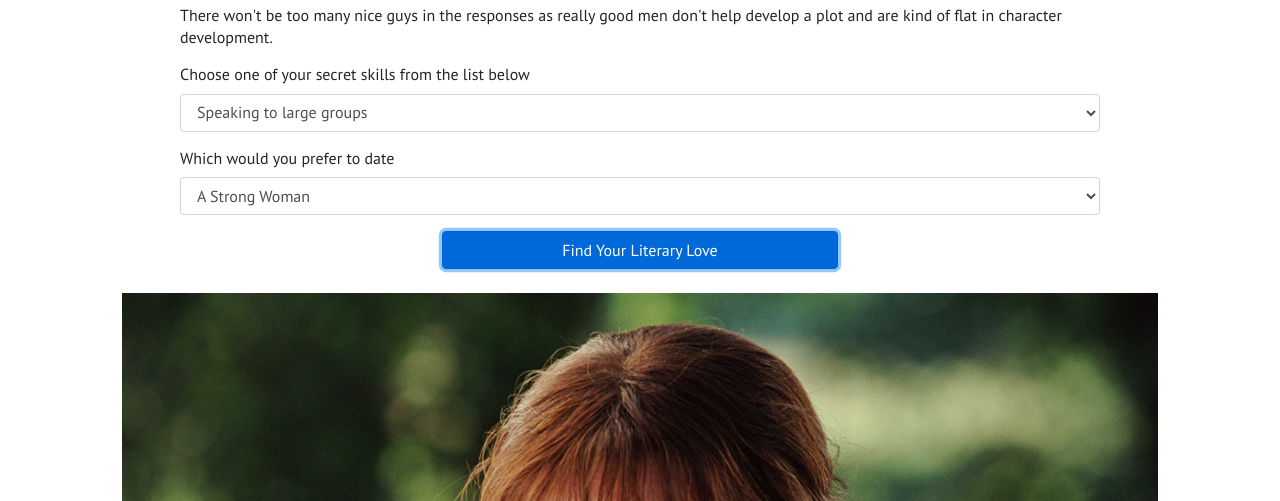
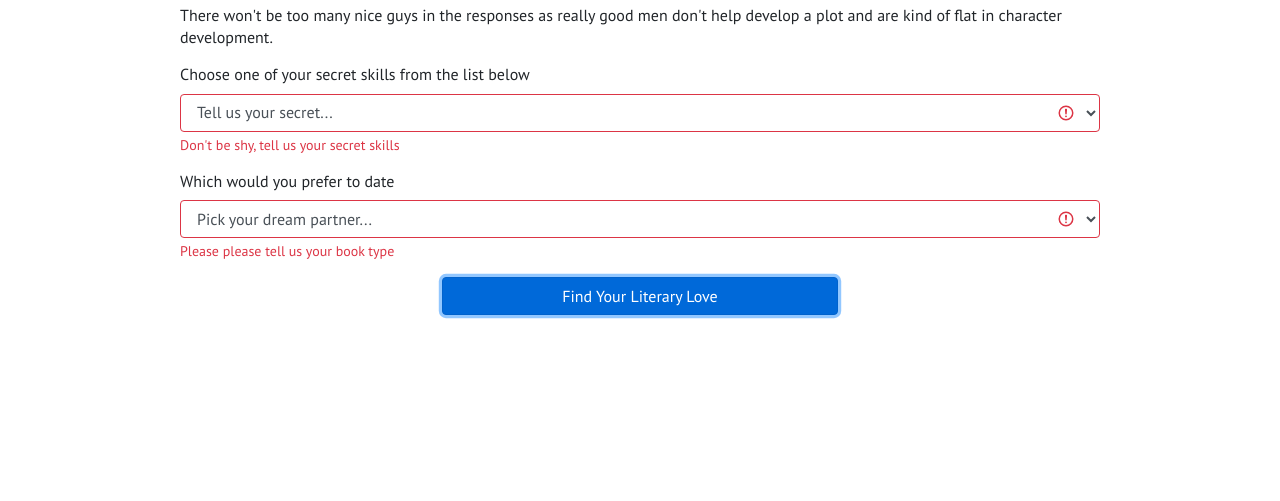
Before and after one commit to rerun1/bookDate, a plain HTML site: page index.html in a window 1280 px wide. Both pictures are taken after a click on the button "Find Your Literary Love". Shown: the part 299-800 px from the top of the page. Drawn offline with nearby package versions, Linux system fonts and the light colour scheme.

Commit message:
add bootstrap validation to form

```diff
--- a/index.html
+++ b/index.html
@@ -57,28 +57,38 @@
         </div>
         <div class="row justify-content-center">
           <div class="col-sm-10">
-            <form id="userInfo">
+            <form id="userInfo" class="needs-validation" novalidate>
               <div class="form-row form-group">
                 <div class="col">
                   <label for="skills">Choose one of your secret skills from the list below</label>
-                  <select class="form-control" id="skills">
+                  <select class="form-control" id="skills" required>
+                    <option value="">Tell us your secret...</option>
                     <option value="INFJ">Speaking to large groups</option>
                     <option value="INTP">Making up great stories</option>
                     <option value="INTJ">Following through on things</option>
                     <option value="ISTP">Repairing anything</option>
                     <option value="ENTP">Great at dreaming up ideas</option>
                   </select>
+
+                  <div class="invalid-feedback">
+  Don't be shy, tell us your secret skills
+</div>
                 </div>
               </div>
               <div class="form-row form-group">
                 <div class="col">
                   <label for="skills">Which would you prefer to date</label>
-                  <select class="form-control" id="gender">
+                  <select class="form-control" id="gender" required>
+                    <option value="">Pick your dream partner...</option>
                     <option value="female">A Strong Woman</option>
                     <option value="male">A Manly Man</option>
                     <option value="princess">A Beautiful Sweet Woman</option>
                     <option value="prince">A Rich Handsome Man</option>
                   </select>
+
+                  <div class="invalid-feedback">
+  Please please tell us your book type
+</div>
                 </div>
               </div>
               <div class="row justify-content-center">
--- a/js/scripts.js
+++ b/js/scripts.js
@@ -1,3 +1,22 @@
+(function() {
+  'use strict';
+  window.addEventListener('load', function() {
+    // Fetch all the forms we want to apply custom Bootstrap validation styles to
+    var forms = document.getElementsByClassName('needs-validation');
+    // Loop over them and prevent submission
+    var validation = Array.prototype.filter.call(forms, function(form) {
+      form.addEventListener('submit', function(event) {
+        if (form.checkValidity() === false) {
+          event.preventDefault();
+          event.stopPropagation();
+        }
+        form.classList.add('was-validated');
+      }, false);
+    });
+  }, false);
+})();
+
+
 $(document).ready(function(){
   $("form#userInfo").submit(function(event){
     event.preventDefault();
@@ -10,62 +29,54 @@ $(document).ready(function(){
 
     if (userType === "INFJ" && gender === "male") {
       $("div#yourDate").show();
-      alert("male INFJ")
       $("img#imgDate").removeAttr("src alt");
       $("img#imgDate").attr({"src": "img/gatsbyINFJ.jpg", "alt": "leonardo as jay gatsby"});
     } else if (userType === "INTP" && gender === "male") {
       $("div#yourDate").show();
-      alert("male INTP");
       $("img#imgDate").removeAttr("src alt");
       $("img#imgDate").attr({"src": "img/poirotINTP.jpg", "alt": "david suchet as hercule poirot"});
     } else if (userType === "INTJ" && gender === "male") {
       $("div#yourDate").show();
-      alert("male INTJ");
       $("img#imgDate").removeAttr("src alt");
       $("img#imgDate").attr({"src": "img/samSpadeINTJ.jpg", "alt": "humphrey bogart as sam spade"});
     } else if (userType === "ISTP" && gender === "male") {
       $("div#yourDate").show();
-      alert("male ISTP");
       $("img#imgDate").removeAttr("src alt");
       $("img#imgDate").attr({"src": "img/sherlockISTP.jpg", "alt": "benedict cumberbatch as sherlock holmes"});
     } else if (userType === "ENTP" && gender === "male") {
       $("div#yourDate").show();
-      alert("male ENTP");
       $("img#imgDate").removeAttr("src alt");
       $("img#imgDate").attr({"src": "img/catch22ENTP.jpg", "alt": "john yossarian in catch22"});
     }  else if (userType === "INFJ" && gender === "female") {
       $("div#yourDate").show();
-      alert("female INFJ")
       $("img#imgDate").removeAttr("src alt");
       $("img#imgDate").attr({"src": "img/elizabethBennetPridePrejudiceINFJ.jpg", "alt": "keira knightly as elizabet bennet in pride and prejudice"});
     } else if (userType === "INTP" && gender === "female") {
       $("div#yourDate").show();
-      alert("female INTP");
       $("img#imgDate").removeAttr("src alt");
       $("img#imgDate").attr({"src": "img/aliceINTP.jpg", "alt": "Mia as Alice in Wonderland"});
     } else if (userType === "INTJ" && gender === "female") {
       $("div#yourDate").show();
-      alert("female INTJ");
       $("img#imgDate").removeAttr("src alt");
       $("img#imgDate").attr({"src": "img/lisbethINTJ.png", "alt": "dragon girl lisbeth"});
     } else if (userType === "ISTP" && gender === "female") {
       $("div#yourDate").show();
-      alert("female ISTP");
       $("img#imgDate").removeAttr("src alt");
       $("img#imgDate").attr({"src": "img/aryaISTP.jpeg", "alt": "arya stark"});
     } else if (userType === "ENTP" && gender === "female") {
       $("div#yourDate").show();
-      alert("female ENTP");
       $("img#imgDate").removeAttr("src alt");
       $("img#imgDate").attr({"src": "img/riverSongENTP.jpg", "alt": "river song in dr who"});
     } else if (gender === "prince") {
         $("div#yourDate").show();
         $("img#imgDate").removeAttr("src alt");
         $("img#imgDate").attr({"src": "img/prince.jpeg", "alt": "beauty and the beast"});
-    } else {
-      $("div#yourDate").show();
-      $("img#imgDate").removeAttr("src alt");
-      $("img#imgDate").attr({"src": "img/princess.jpg", "alt": "beauty and the beast"});
+    } else if (gender === "princess") {
+        $("div#yourDate").show();
+        $("img#imgDate").removeAttr("src alt");
+        $("img#imgDate").attr({"src": "img/princess.jpg", "alt": "beauty and the beast"});
+      } else {
+
     }
 
   });
```
